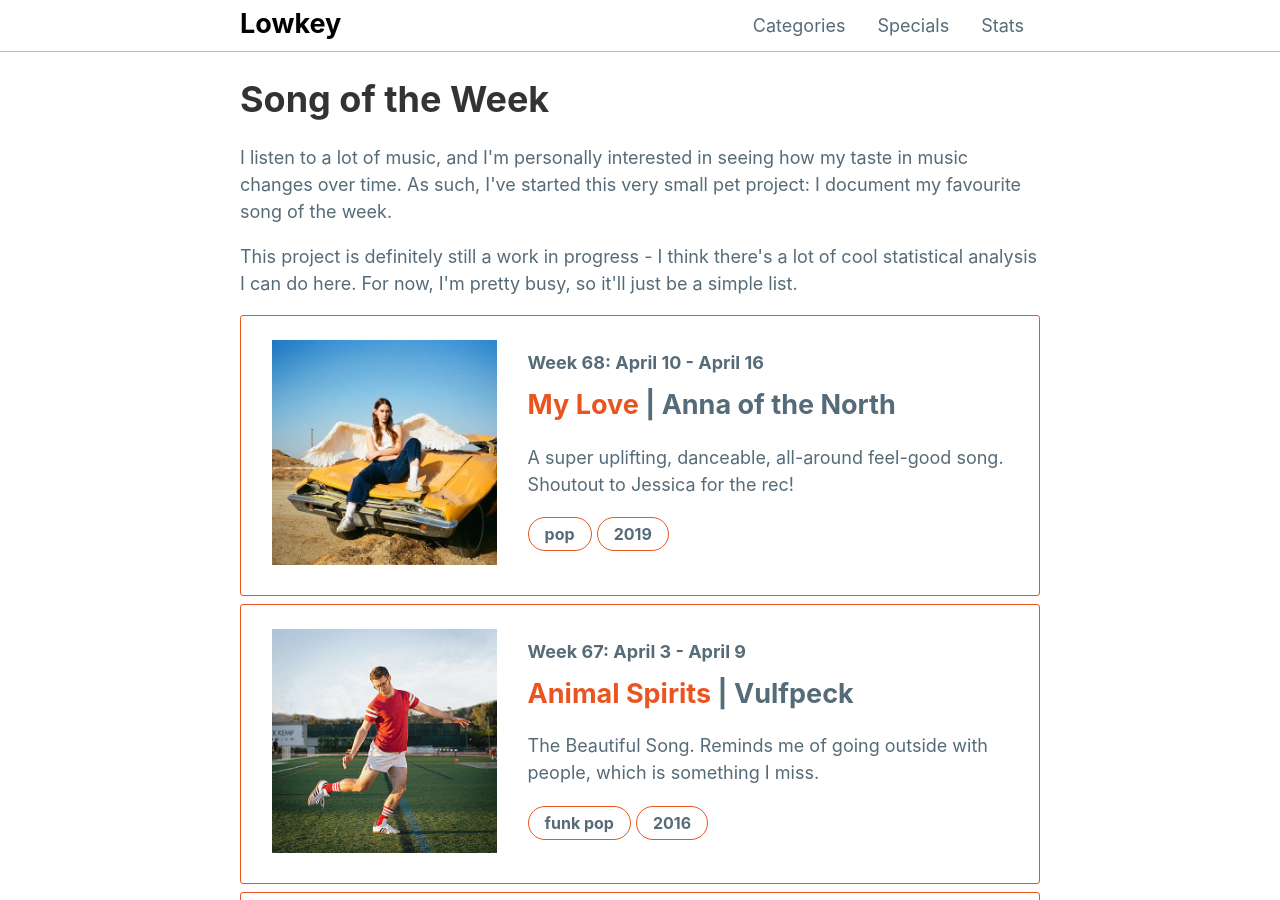
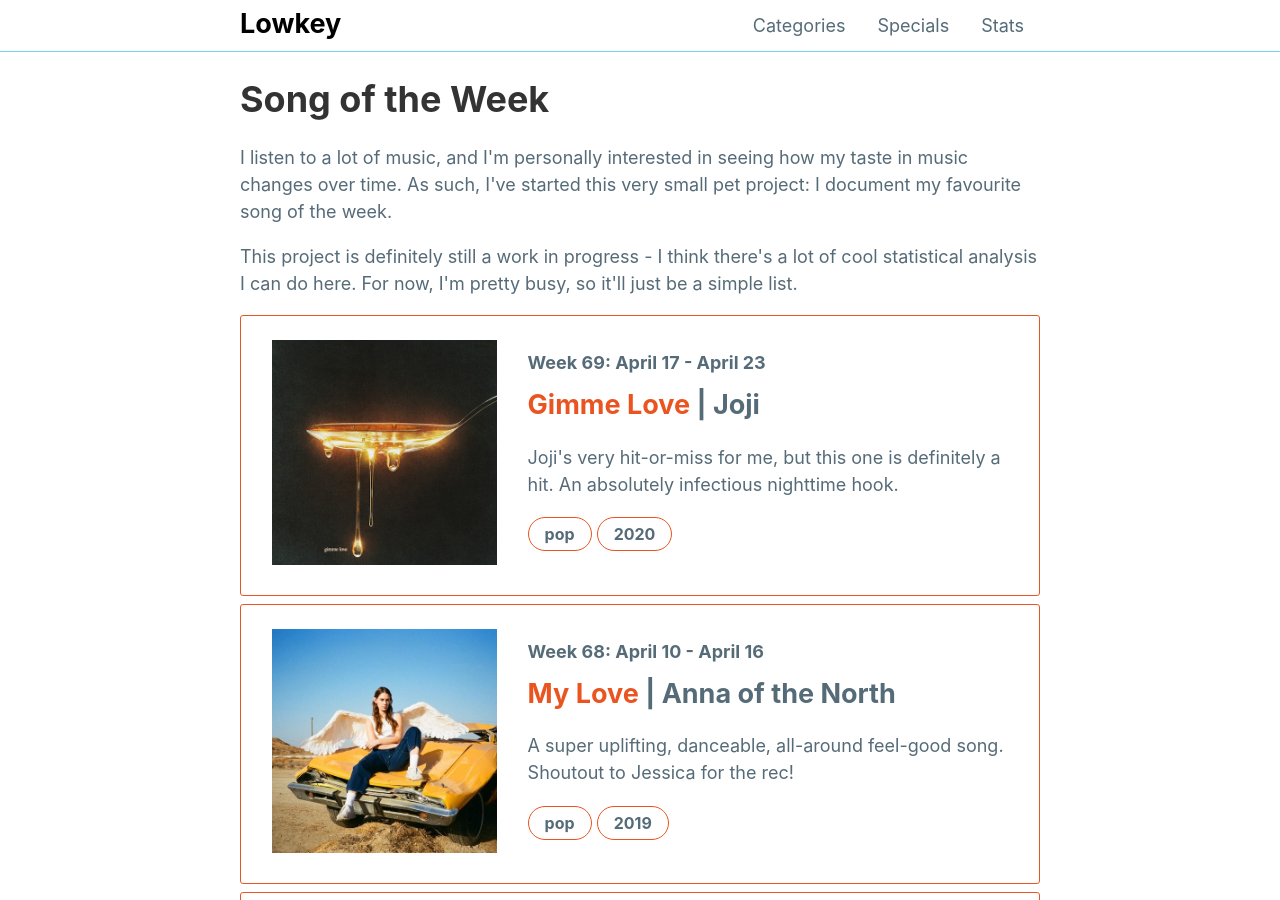
Before and after one commit to mattxwang/lowkey, a Jekyll site: the page built from _stats/song-of-the-week.html, in a window 1280 px wide and 900 px high. Built offline with Jekyll 4.4.1, drawn with Linux system fonts in a browser that asks for light colours; comment, search, counter and statistics services are not loaded.

Commit message:
gimme gimme love, gimme gimme love

```diff
--- a/_data/sotw.yml
+++ b/_data/sotw.yml
@@ -678,3 +678,13 @@ week68:
   year: 2019
   blurb: >
     A super uplifting, danceable, all-around feel-good song. Shoutout to Jessica for the rec!
+week69:
+  week: "Week 69: April 17 - April 23"
+  title: "Gimme Love"
+  artist: "Joji"
+  album: "Gimme Love"
+  album_art: "gimme-love.jpg"
+  genre: "pop"
+  year: 2020
+  blurb: >
+    Joji's very hit-or-miss for me, but this one is definitely a hit. An absolutely infectious nighttime hook.
```
